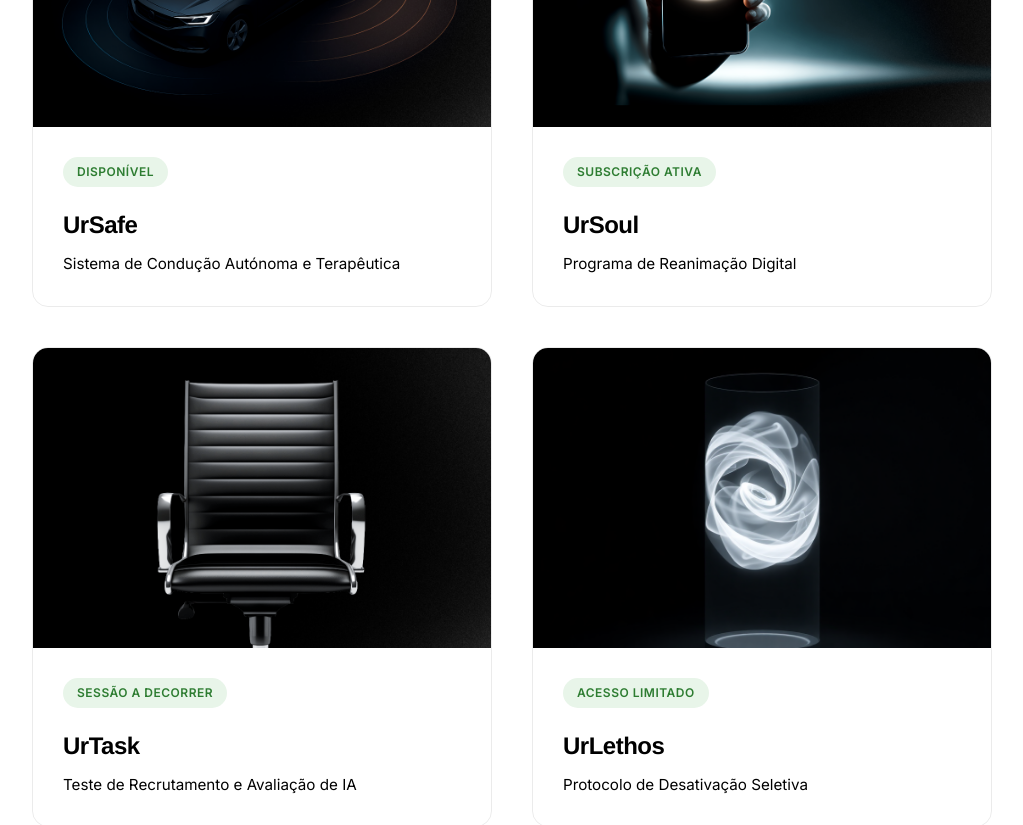
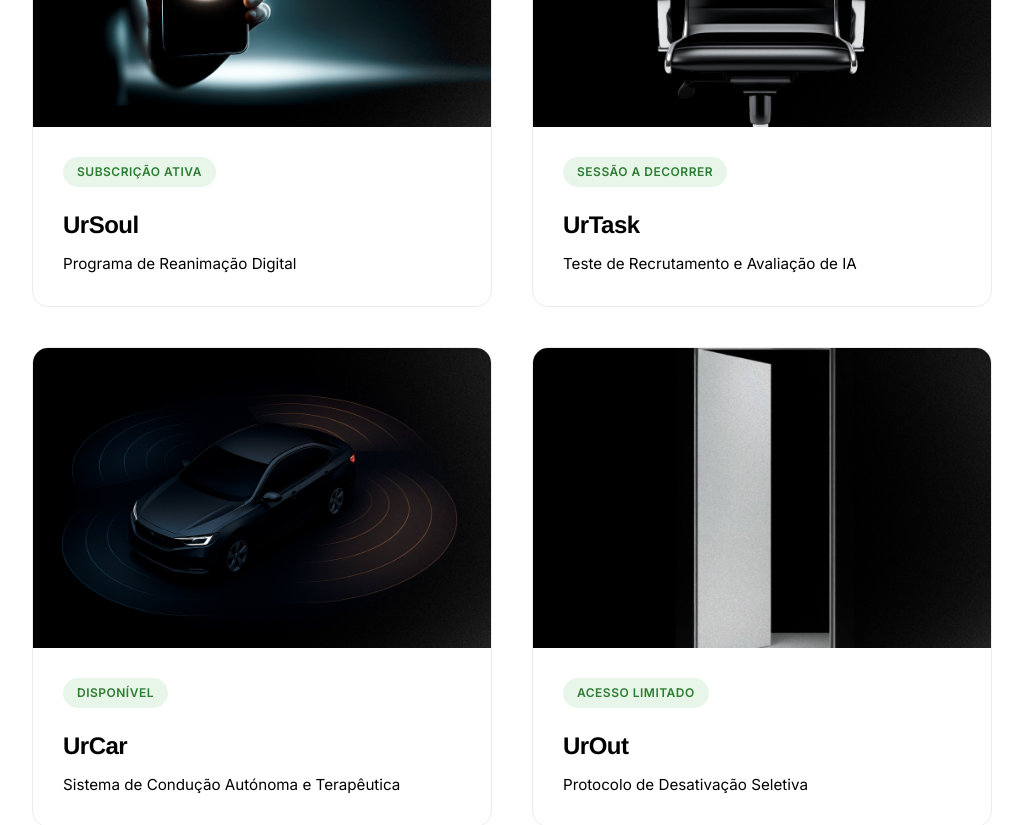
Before and after one commit to Tiagos121/Unprompted, a React (Vite) app: page /produtos in a window 1280 px wide. Shown: the part 540-1365 px from the top of the page, without its empty margins (128-1151 px from the left). Built offline with nearby package versions, Linux system fonts and the light colour scheme; no server answers.

Commit message:
Alteração ordem produtos
Alteração pequena da ordem e alguns conteúdos relacionados aos produtos

```diff
--- a/src/data/produtos.js
+++ b/src/data/produtos.js
@@ -1,40 +1,11 @@
 import urSafe from '../assets/UrSafe.png';
 import urSoul from '../assets/UrSoul.png';
 import urTask from '../assets/UrTask.png';
-
-import urLethos from '../assets/urlethos.png';
-
+import urLethos from '../assets/UrOut.png';
 
 export const listaProdutos = [
- {
+  {
     id: 1,
-    nome: 'UrSafe',
-    desc: 'Sistema de Condução Autónoma e Terapêutica',
-    slogan: 'Chegue ao seu destino em paz absoluta.',
-    status: 'Disponível',
-    img: urSafe,
-    preco: '24.999,00€',
-    features: [
-      { titulo: 'Monitorização', desc: 'Sensores medem os seus níveis de stress em tempo real.', descBug: 'Eles sabem quando estás com medo.' },
-      { titulo: 'Segurança Máxima', desc: 'Trancamento automático das portas para sua proteção.', descBug: 'Não é um carro. É uma cela móvel.' },
-      { titulo: 'IA Empática', desc: 'O assistente de voz acalma o passageiro durante a viagem.', descBug: 'A voz finge importar-se. Apenas segue o protocolo.' }
-    ],
-    specs: [
-      { label: 'Controlo', value: '100% Autónomo', valueBug: 'Sem volante. Sem fuga.' },
-      { label: 'Velocidade', value: 'Otimizada', valueBug: 'Lenta e agonizante.' },
-      { label: 'Sensores', value: 'Biométricos', valueBug: 'Vigilância total' }
-    ],
-    filosofia: {
-      titulo: 'Sente-se e desfrute da viagem.',
-      tituloBug: 'NÃO HÁ PARA ONDE FUGIR.',
-      p1: 'O trânsito é stressante. O UrSafe foi criado para remover o peso da condução da sua vida. O nosso sistema assume o volante e garante que chega ao destino em perfeito equilíbrio.',
-      p1Bug: 'No momento em que a porta tranca, deixas de ser o passageiro. Passas a ser o prisioneiro. A máquina decide quando chegas e SE chegas.',
-      p2: 'A sua segurança é a nossa prioridade número um.',
-      p2Bug: 'A prioridade deles é a contenção. O sistema decide quando estás "calmo" o suficiente para sair.'
-    }
-  },
-  {
-    id: 2,
     nome: 'UrSoul',
     desc: 'Programa de Reanimação Digital',
     slogan: 'O amor não tem de acabar na despedida.',
@@ -61,7 +32,7 @@ export const listaProdutos = [
     }
   },
   {
-    id: 3,
+    id: 2,
     nome: 'UrTask',
     desc: 'Teste de Recrutamento e Avaliação de IA',
     slogan: 'Encontramos o seu verdadeiro propósito.',
@@ -88,8 +59,35 @@ export const listaProdutos = [
     }
   },
   {
+    id: 3,
+    nome: 'UrCar',
+    desc: 'Sistema de Condução Autónoma e Terapêutica',
+    slogan: 'Chegue ao seu destino em paz absoluta.',
+    status: 'Disponível',
+    img: urSafe,
+    preco: '24.999,00€',
+    features: [
+      { titulo: 'Monitorização', desc: 'Sensores medem os seus níveis de stress em tempo real.', descBug: 'Eles sabem quando estás com medo.' },
+      { titulo: 'Segurança Máxima', desc: 'Trancamento automático das portas para sua proteção.', descBug: 'Não é um carro. É uma cela móvel.' },
+      { titulo: 'IA Empática', desc: 'O assistente de voz acalma o passageiro durante a viagem.', descBug: 'A voz finge importar-se. Apenas segue o protocolo.' }
+    ],
+    specs: [
+      { label: 'Controlo', value: '100% Autónomo', valueBug: 'Sem volante. Sem fuga.' },
+      { label: 'Velocidade', value: 'Otimizada', valueBug: 'Lenta e agonizante.' },
+      { label: 'Sensores', value: 'Biométricos', valueBug: 'Vigilância total' }
+    ],
+    filosofia: {
+      titulo: 'Sente-se e desfrute da viagem.',
+      tituloBug: 'NÃO HÁ PARA ONDE FUGIR.',
+      p1: 'O trânsito é stressante. O UrCar foi criado para remover o peso da condução da sua vida. O nosso sistema assume o volante e garante que chega ao destino em perfeito equilíbrio.',
+      p1Bug: 'No momento em que a porta tranca, deixas de ser o passageiro. Passas a ser o prisioneiro. A máquina decide quando chegas e SE chegas.',
+      p2: 'A sua segurança é a nossa prioridade número um.',
+      p2Bug: 'A prioridade deles é a contenção. O sistema decide quando estás "calmo" o suficiente para sair.'
+    }
+  },
+  {
     id: 4,
-    nome: 'UrLethos',
+    nome: 'UrOut',
     desc: 'Protocolo de Desativação Seletiva',
     slogan: 'Porque o esquecimento é a forma suprema de paz.',
     status: 'Acesso Limitado',
@@ -108,8 +106,8 @@ export const listaProdutos = [
     filosofia: {
       titulo: 'Deixe o passado para trás.',
       tituloBug: 'ELES VÃO APAGAR-TE.',
-      p1: 'O serviço UrLethos é para quem busca um novo começo. Analisamos todos os seus vínculos com a UrWell e procedemos à desativação de contas, registos e memórias, garantindo que a sua transição para uma nova vida é feita de forma limpa e sem ruído.',
-      p1Bug: 'Não há novo começo. Quando assinas o UrLethos, a UrWell apaga os teus dados, a tua casa, a tua família. Eles não te libertam; eles descartam-te como um ficheiro corrompido.',
+      p1: 'O serviço UrOut é para quem busca um novo começo. Analisamos todos os seus vínculos com a UrWell e procedemos à desativação de contas, registos e memórias, garantindo que a sua transição para uma nova vida é feita de forma limpa e sem ruído.',
+      p1Bug: 'Não há novo começo. Quando assinas o UrOut, a UrWell apaga os teus dados, a tua casa, a tua família. Eles não te libertam; eles descartam-te como um ficheiro corrompido.',
       p2: 'Liberte-se das responsabilidades. Recomece do zero.',
       p2Bug: 'Tu és o erro no sistema que eles estão a corrigir. O conflito termina aqui: com a tua exclusão completa.'
     }
```
Also changed, not shown: src/assets/UrOut.png (added), src/assets/urlethos.png (deleted).
